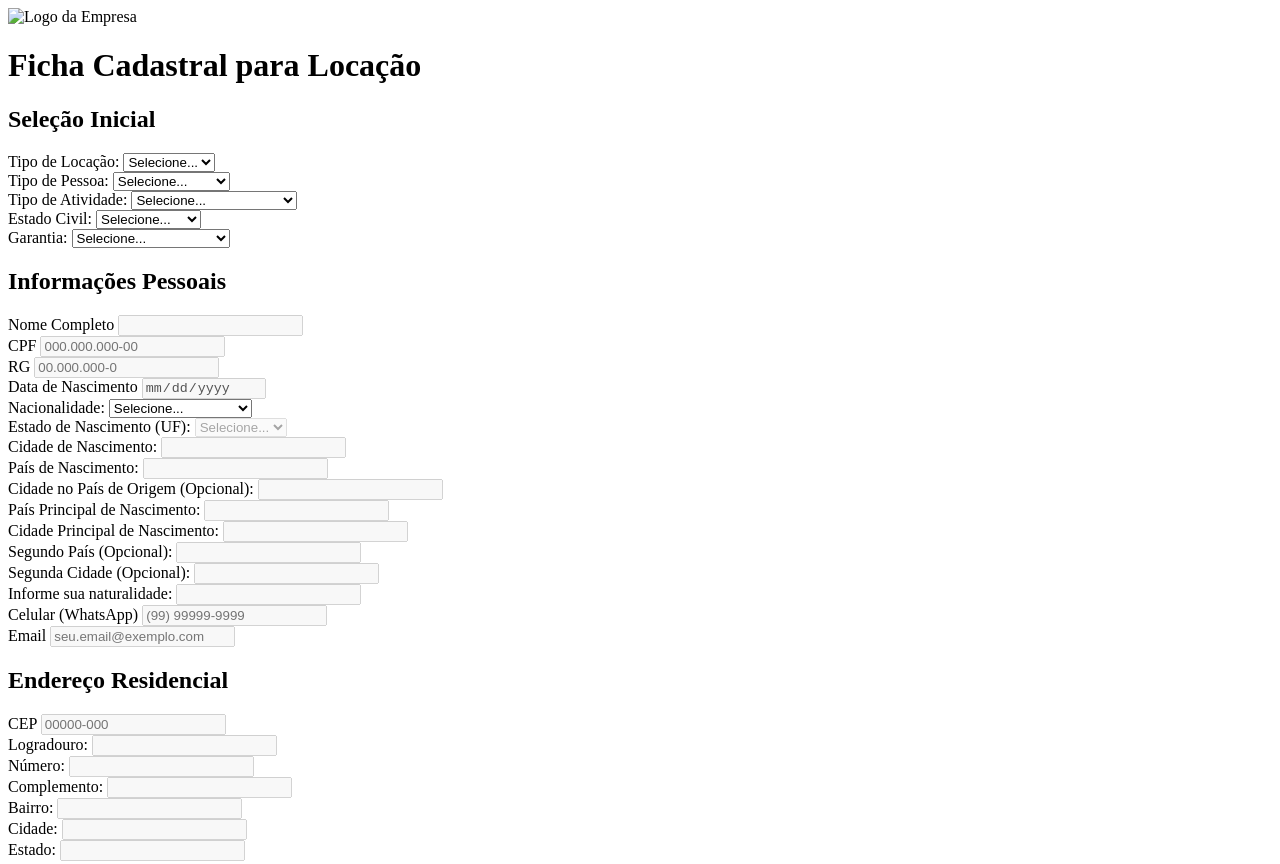
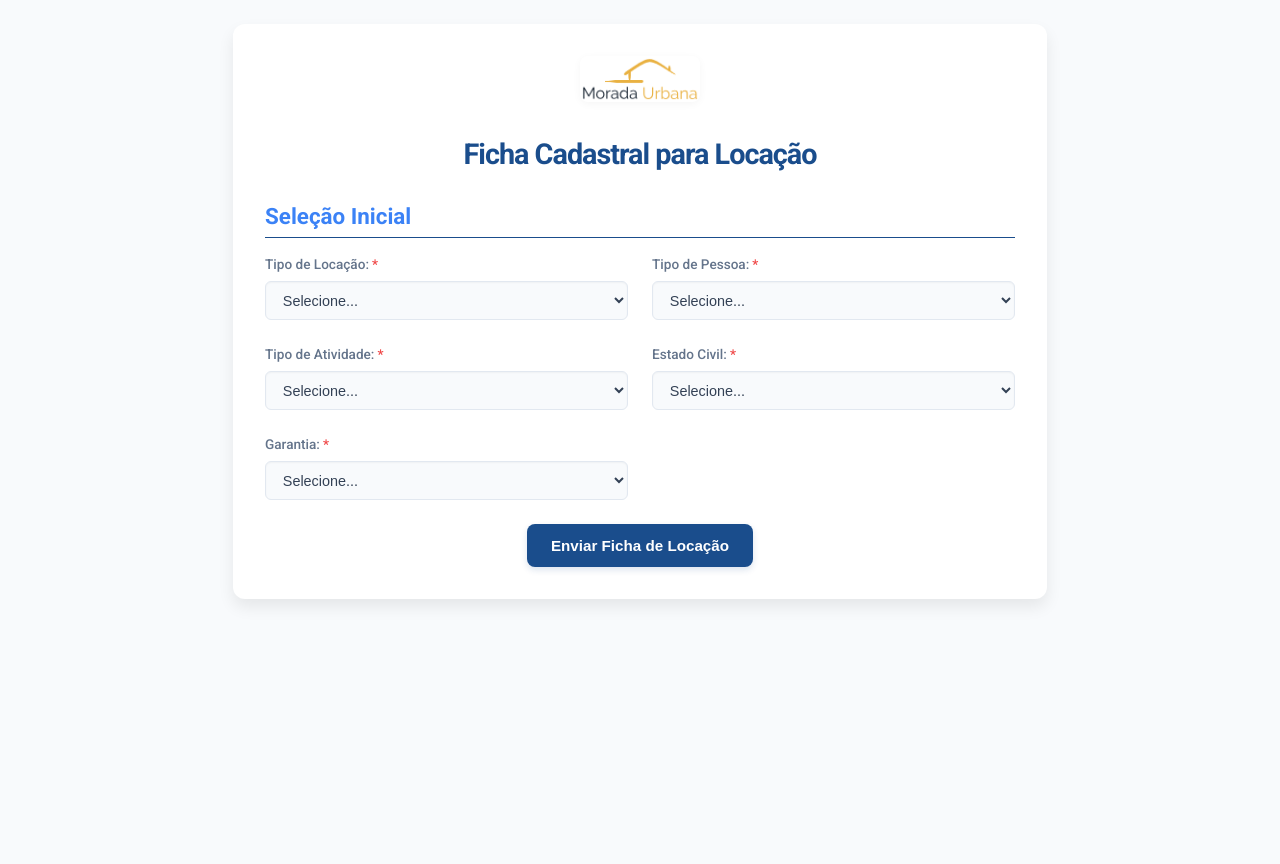
Before and after one commit to moradaurbana/formulario-locacao, a plain HTML site: page index.html in a window 1280 px wide. Shown: the top 864 px of the page. After the commit the page ends 800 px from the top, so only its background shows below. Drawn offline with Linux system fonts and the light colour scheme; the site is published under a folder, as on GitHub Pages, so addresses that start at the root find nothing.

Commit message:
Add files via upload

```diff
--- a/index.html
+++ b/index.html
@@ -6,12 +6,12 @@
     <title>Ficha Cadastral Dinâmica</title>
     <link href="https://fonts.googleapis.com/css2?family=Roboto:wght@300;400;500;700&display=swap" rel="stylesheet">
     <link rel="stylesheet" href="https://cdnjs.cloudflare.com/ajax/libs/font-awesome/6.4.0/css/all.min.css">
-    <link rel="stylesheet" href="/style.css">
+    <link rel="stylesheet" href="style.css">
 </head>
 <body>
 <main class="form-container">
     <div class="header-logo">
-        <img src="/logo2024.png" alt="Logo da Empresa">
+        <img src="logo2024.png" alt="Logo da Empresa">
     </div>
     <h1>Ficha Cadastral para Locação</h1>
 
```
Also changed, not shown: erro.html (+1 -1 lines).
